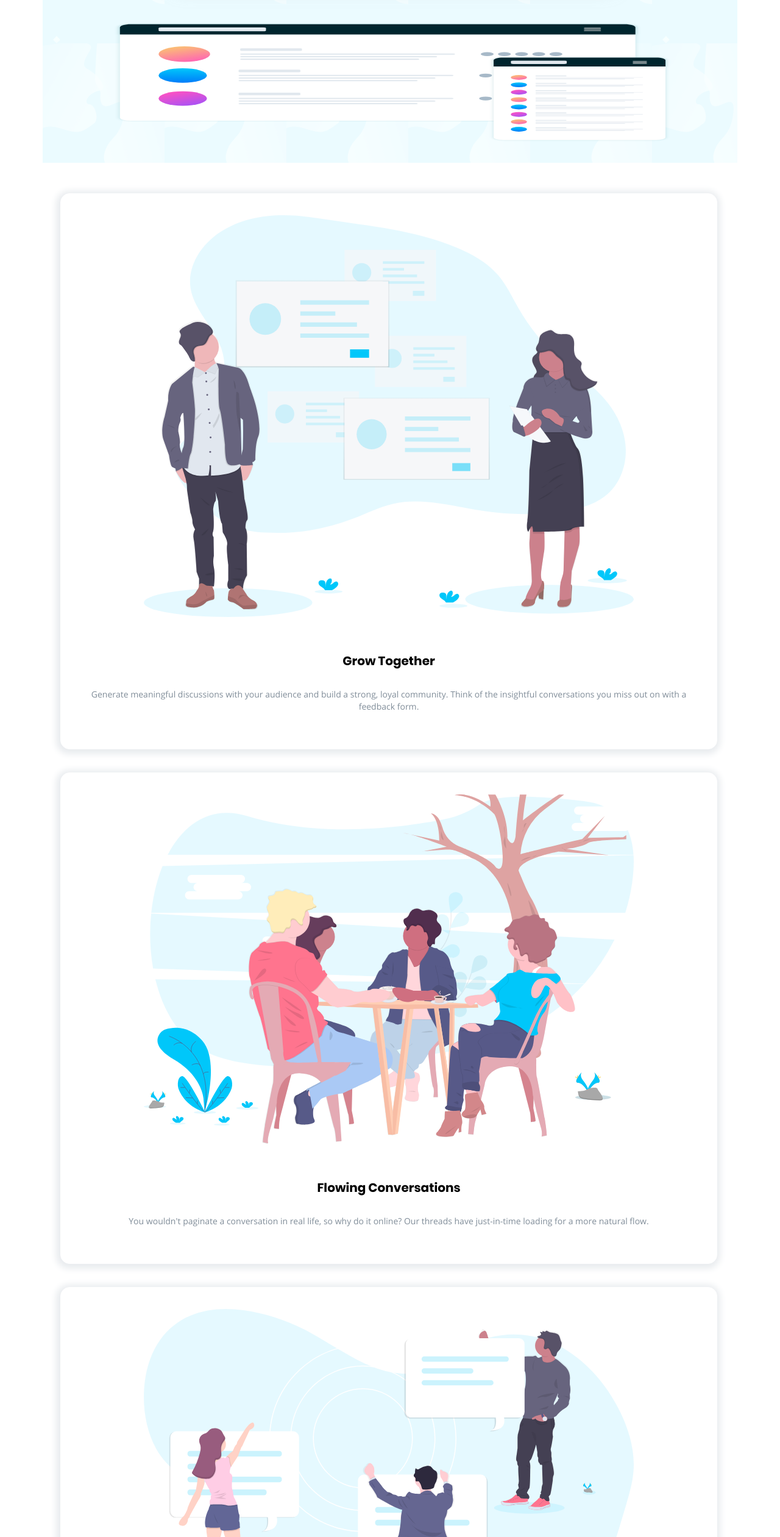
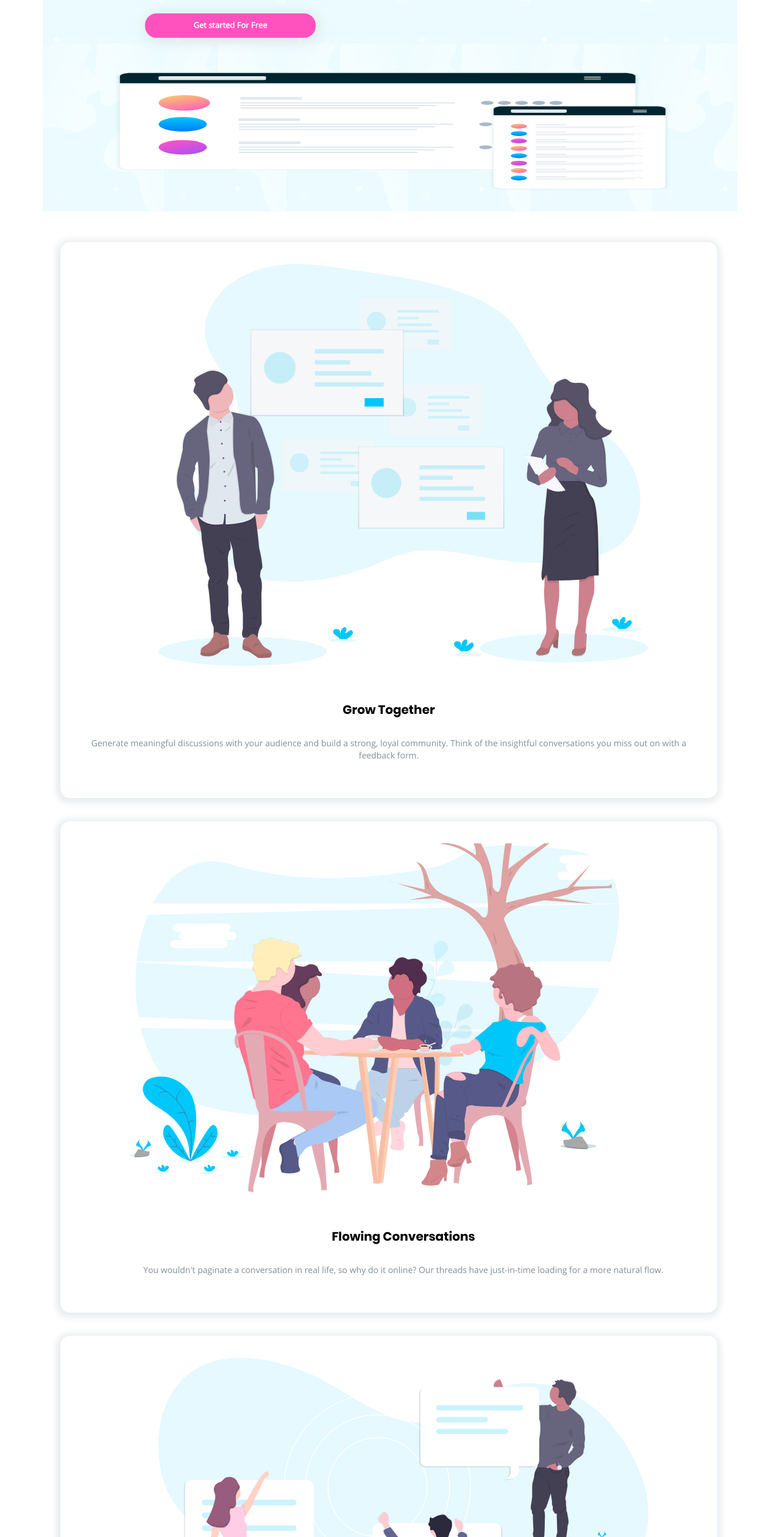
Before and after one commit to heisdeku/huddle-landing-page, a plain HTML site: page index.html in a window 1280 px wide. Shown: the part 279-2800 px from the top of the page at 61% size. Drawn offline with Linux system fonts and the light colour scheme.

Commit message:
fixes: forken made this look nicee▪ 🥴 ▪ 🥴

```diff
--- a/index.html
+++ b/index.html
@@ -14,7 +14,7 @@
     <link rel="stylesheet" href="./css/bootstrap/bootstrap.css">
     <link rel="stylesheet" href="./css/bootstrap/bootstrap.min.css">
 
-    <!--main css file for edt-->
+    <!--main css file for edit-->
     <link rel="stylesheet" href="./css/style.css">
 
 </head>
@@ -22,41 +22,52 @@
 <body>
     <div class="container">
         <div class="row heading">
-            <div class="col-md-12 justify-content-start justify-content-between">
+            <div class="col-md-12 col-lg-12 justify-content-start justify-content-between">
                 <span class="col-md-11">
                   <img src="./images/logo.svg" class="logo" alt="">
                 </span>
-                <span class="btn btn-sm header-btn justify-content-end "><a href="">Try It Free</a></span>
+                <span class="btn btn-sm btn-lg header-btn justify-content-end "><a href="">Try It Free</a></span>
             </div>
-            <header class="header-content text-center">
+            <header class="header-content text-center row">
+                <div class="col-lg-6 col-xl-5">
                     <h1>Build The Community Your Fans Will Love</h1>
 
                     <p class="text-gray">Huddle re-imagines the way we build communities. You have a voice, but so does your audience. Create connections with your users as you engage in genuine discussion. </p>
 
                     <button class="btn-ii">Get started For Free</button>
+
+                </div>
                 <img src="./images/illustration-mockups.svg" class="img-small" alt=" ">
             </header>
         </div>
 
-        <section class="row features pr-1 ml-1 mr-1">
-            <article class="feature justify-content-center text-center">
-                <img src="./images/illustration-grow-together.svg" alt="">
+        <section class="row features pr-1 ml-1 mr-1 justify-content-center">
+            <article class="feature justify-content-center text-center flex-row-reverse">
+                <img class="align-self-end ml-5" src="./images/illustration-grow-together.svg" alt="grow together with all of our products">
+                <div class="feature-summary align-self-center">
                     <h3>Grow Together</h3>
                     <p>
                         Generate meaningful discussions with your audience and build a strong, loyal community. Think of the insightful conversations you miss out on with a feedback form.
                     </p>
+                </div>
             </article>
-            <article class="feature col-xs-6 justify-content-center text-center">
-                <img src="./images/illustration-flowing-conversation.svg" alt="">
+            <article class="feature col-xs-6 text-center flex-row">
+                <img class="align-self-start mr-5" src="./images/illustration-flowing-conversation.svg" alt="">
+                <div class="feature-summary align-self-center ml-5">
                     <h3>Flowing Conversations</h3>
                     <p>You wouldn't paginate a conversation in real life, so why do it online? Our threads have just-in-time loading for a more natural flow.</p>
+                </div>
             </article>
             <article class="feature justify-content-center text-center">
-                <img src="./images/illustration-your-users.svg" alt="">
+                <img class="align-self-end ml-5" src="./images/illustration-your-users.svg" alt="">
+                <div class="feature-summary align-self-center">
                     <h3>Your Users</h3>
                     <p>It takes no time at all to integrate Huddle with your app's authentication solution. This means, once signed in to your app, your users can start chatting immediately.</p>
+                </div>
             </article>
         </section>
+        <!--end of features section-->
+        <!--ready to build your community section begin-->
         <section class="ready justify-content-around pt-4 pb-4 pl-4">
             <h4>Ready To Build Your Community?</h4>
             <div class="btn-ii get-started mt-4 mr-2 ml-5 col-sm-9 text-center">
@@ -65,6 +76,9 @@
                 </a>
             </div>
         </section>
+        <!--end of ready to build your community section-->
+
+        <!--beginning of footer section-->
         <footer class="row footer-section align-items-start">
             <img src="./images/footer-logo.svg" class="footer-logo" alt="">
             <section class="info col-sm-10">
```
Lines whose indentation alone changed are shown as unchanged.
